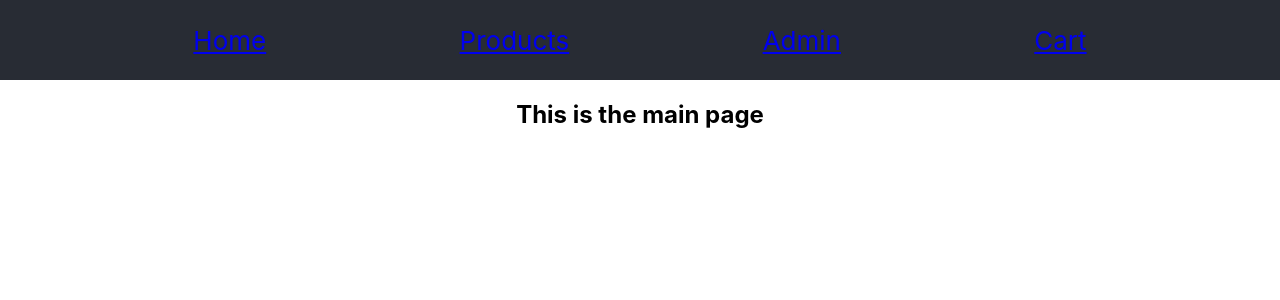
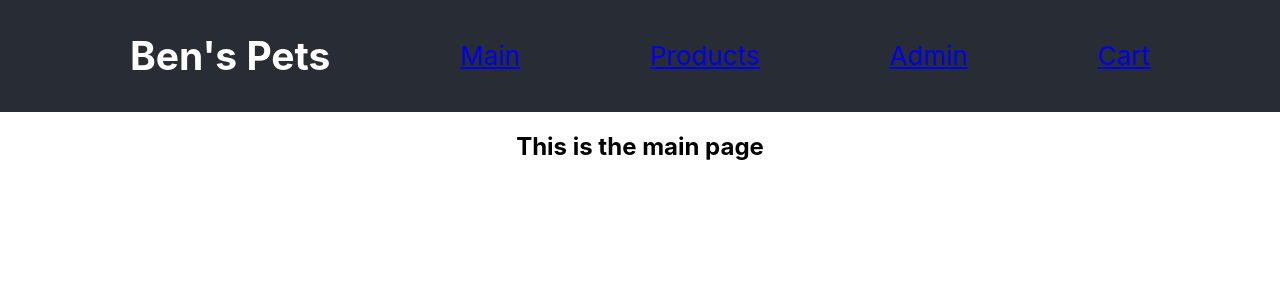
Before and after one commit to Free-Code-Camp-Seoul/2020-10-project, a React (Create React App) app: page / in a window 1280 px wide. Shown: the top 300 px of the page. Built offline with nearby package versions, Linux system fonts and the light colour scheme.

Commit message:
Update favicon and app name

```diff
--- a/public/index.html
+++ b/public/index.html
@@ -24,7 +24,7 @@
       work correctly both with client-side routing and a non-root public URL.
       Learn how to configure a non-root public URL by running `npm run build`.
     -->
-    <title>React App</title>
+    <title>Ben's Pets</title>
   </head>
   <body>
     <noscript>You need to enable JavaScript to run this app.</noscript>
--- a/src/Navigation/Navbar.js
+++ b/src/Navigation/Navbar.js
@@ -5,8 +5,9 @@ import "../App.css";
 export default function Navbar() {
   return (
     <div className="navbar">
+      <h2>Ben's Pets</h2>
       <NavLink className="nav-link" to="/">
-        Home
+        Main
       </NavLink>
       <NavLink className="nav-link" to="/products">
         Products
```
Also changed, not shown: 1 other file (tests, documents, lock files or other folders).
